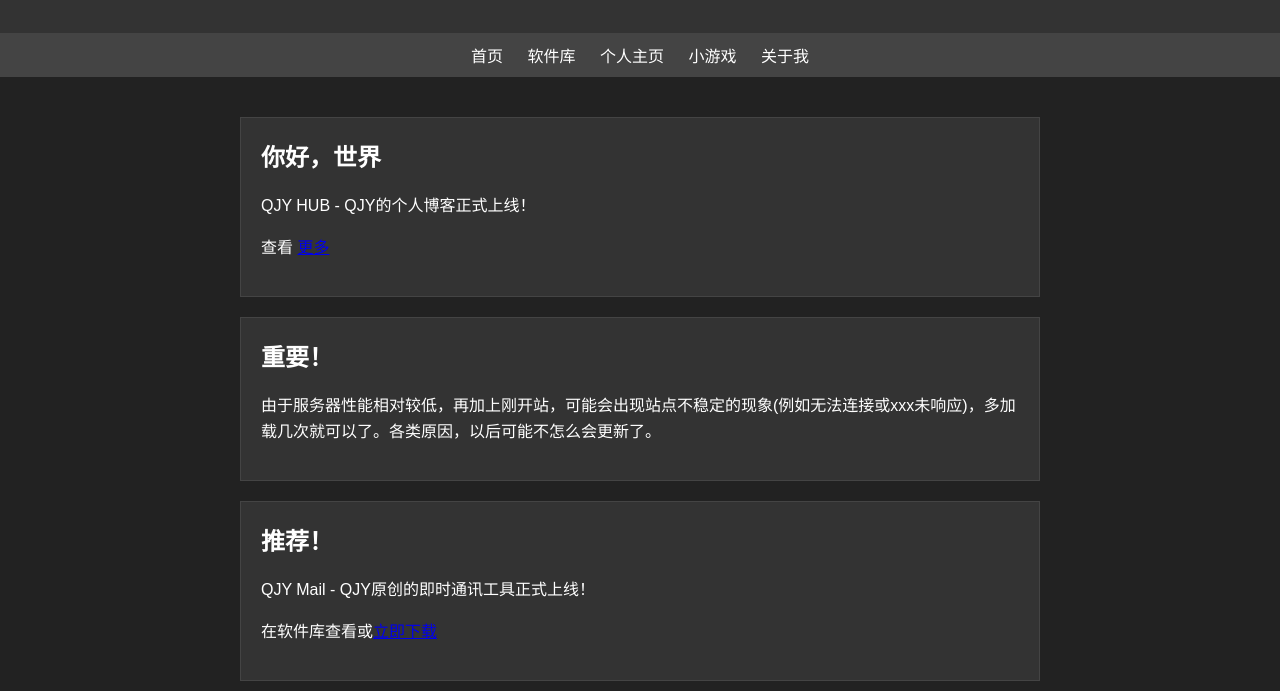
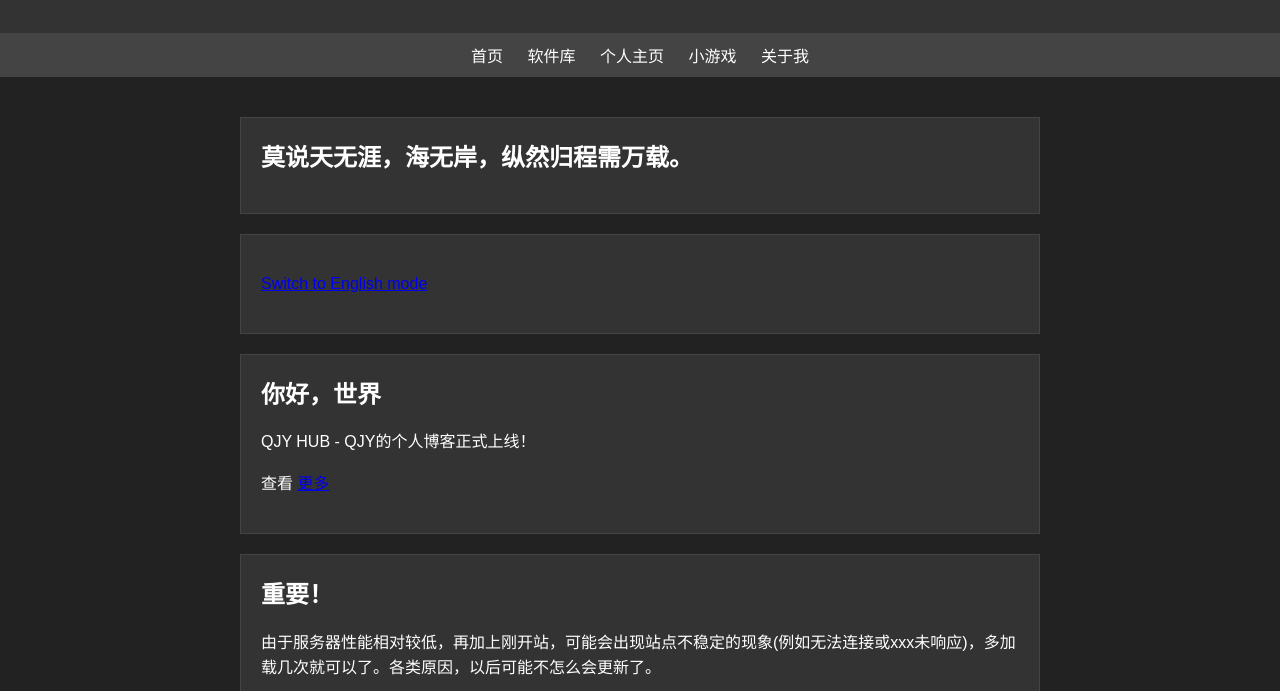
Before and after one commit to QJY7add6/qjy7add6.github.io, a plain HTML site: page index.html in a window 1280 px wide. Shown: the part 109-800 px from the top of the page. Drawn offline with Linux system fonts and the light colour scheme.

Commit message:
index.html

```diff
--- a/index.html
+++ b/index.html
@@ -70,7 +70,14 @@
         <a href="game.html">小游戏</a>
         <a href="introduce.html">关于我</a>
     </nav>
+
     <div class="container">
+        <div class="post">
+            <h2>莫说天无涯，海无岸，纵然归程需万载。</h2>
+        </div>
+        <div class="post">
+            <p><a href="introduce-en.html">Switch to English mode</a></p>
+        </div>
         <div class="post">
             <h2>你好，世界</h2>
             <p>QJY HUB - QJY的个人博客正式上线！</p>
```
